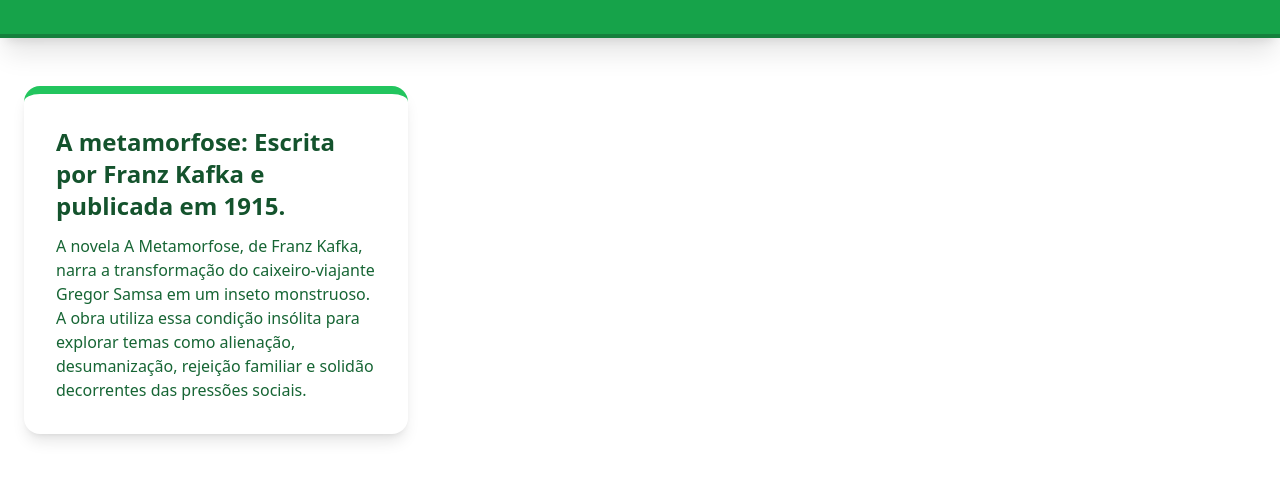
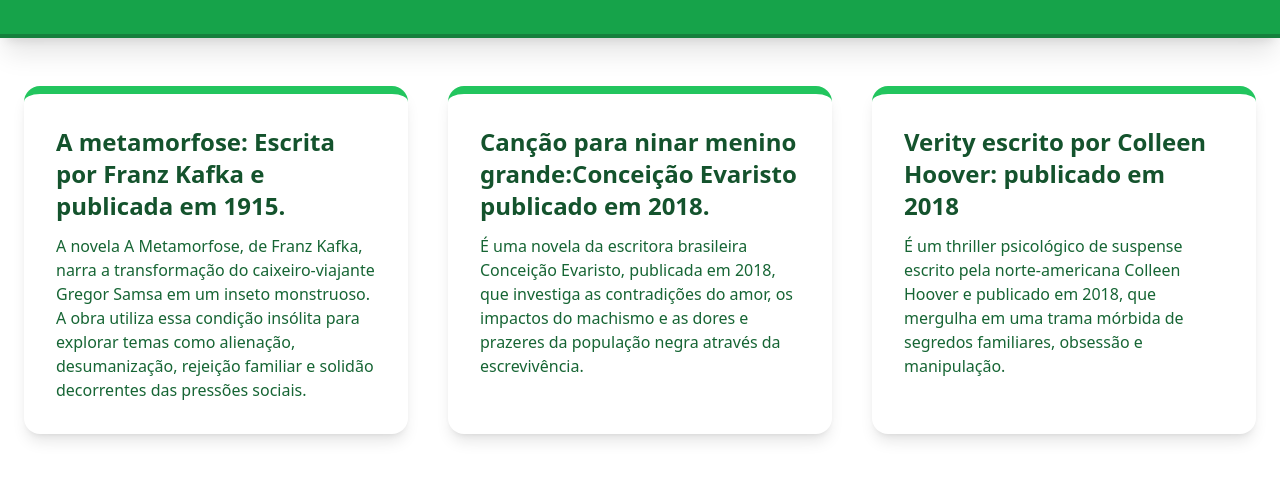
Before and after one commit to Lizzy-gt/Biblioteca_Li_Mo, a website: page index.html in a window 1280 px wide. Shown: the part 142-622 px from the top of the page. Drawn offline with Linux system fonts and the light colour scheme.

Commit message:
2 livros

```diff
--- a/index.html
+++ b/index.html
@@ -32,6 +32,29 @@
             sociais.
           </p>
         </article>
+
+           <article
+          class="bg-white p-8 rounded-2xl shadow-lg border-t-8 border-green-500 hover:-translate-y-2 transition-transform duration-300"
+        >
+          <h3 class="text-2xl font-bold text-green-900 mb-3">
+            Canção para ninar menino grande:Conceição Evaristo publicado em 2018.
+          </h3>
+          <p class="text-green-800">
+            É uma novela da escritora brasileira Conceição Evaristo, publicada em 2018, que investiga as contradições do amor, os impactos do machismo e as dores e prazeres da população negra através da escrevivência.
+          </p>
+        </article>
+
+          <article
+          class="bg-white p-8 rounded-2xl shadow-lg border-t-8 border-green-500 hover:-translate-y-2 transition-transform duration-300"
+        >
+          <h3 class="text-2xl font-bold text-green-900 mb-3">
+            Verity escrito por Colleen Hoover: publicado em 2018
+          </h3>
+          <p class="text-green-800">
+            É um thriller psicológico de suspense escrito pela norte-americana Colleen Hoover e publicado em 2018, que mergulha em uma trama mórbida de segredos familiares, obsessão e manipulação.
+          </p>
+        </article>
+
       </div>
     </main>
   </body>
```
